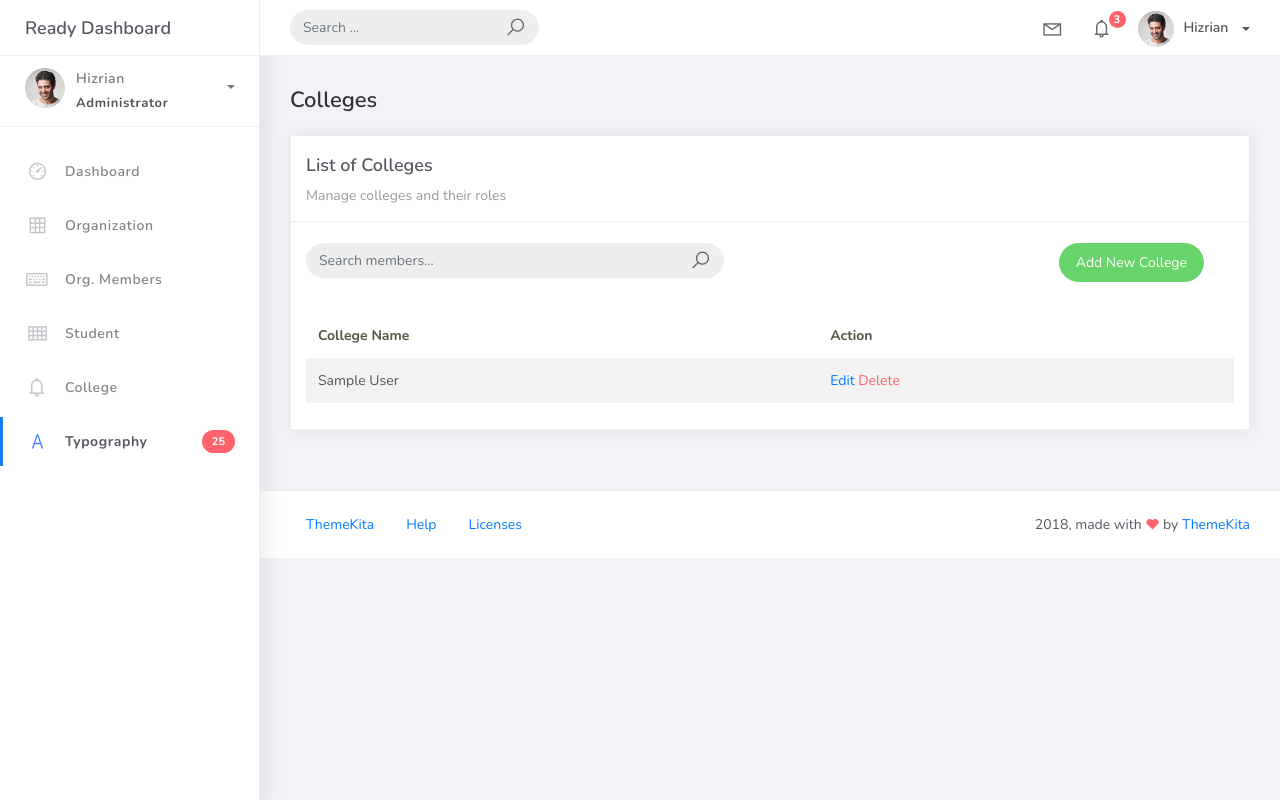
After one commit to Irigitigit/PSUSphereFinal, a Django app: page /college_list in a window 1280 px wide. The commit adds this page. Run offline with Django 5.2, Linux system fonts and the light colour scheme; tables that the repository leaves empty hold one stand-in row (values such as "Sample post"); some libraries are stand-ins or nearby versions.

Commit message:
added college page with CRUD function

```diff
--- a/PSUSphereproject/projectsite/urls.py
+++ b/PSUSphereproject/projectsite/urls.py
@@ -23,6 +23,12 @@ urlpatterns = [
     path ("admin/", admin.site.urls),
     path('', views.HomePageView.as_view(), name='home'),
 
+    # College URLs
+    path('college_list', views.CollegeList.as_view(), name='college_list'),
+    path('college_list/add', views.CollegeCreateView.as_view(), name='college-add'),
+    path('college_list/<pk>',views.CollegeUpdateView.as_view(), name='college-update'),
+    path('college_list/<pk>/delete', views.CollegeDeleteView.as_view(), name='college-delete'),
+
     # Student URLs
     path('student_list', views.StudentList.as_view(), name='student_list'),
     path('student_list/add', views.StudentCreateView.as_view(), name='student-add'),
--- a/PSUSphereproject/studentorg/views.py
+++ b/PSUSphereproject/studentorg/views.py
@@ -1,8 +1,8 @@
 from django.shortcuts import render
 from django.views.generic.list import ListView
 from django.views.generic.edit import CreateView, UpdateView, DeleteView
-from studentorg.models import Organization, OrgMember, Student
-from studentorg.forms import OrganizationForm, OrgMemberForm, StudentForm
+from studentorg.models import College, Organization, OrgMember, Student
+from studentorg.forms import CollegeForm, OrganizationForm, OrgMemberForm, StudentForm
 from django.urls import reverse_lazy
 
 class HomePageView (ListView) :
@@ -10,6 +10,31 @@ class HomePageView (ListView) :
     context_object_name = 'home'
     template_name = "home.html"
 
+
+# College Views
+
+class CollegeList (ListView) :
+    model = College
+    context_object_name = 'college'
+    template_name = 'college_list.html'
+    paginate_by = 5
+
+class CollegeCreateView(CreateView):
+    model = College
+    form_class = CollegeForm
+    template_name = 'college_form.html'
+    success_url = reverse_lazy('college_list')
+
+class CollegeUpdateView(UpdateView):
+    model = College
+    form_class = CollegeForm
+    template_name = 'college_form.html'
+    success_url = reverse_lazy('college_list')
+
+class CollegeDeleteView(DeleteView):
+    model = College
+    template_name = 'college_del.html'
+    success_url = reverse_lazy('college_list')
 
 
 # Student Views
--- a/PSUSphereproject/templates/base.html
+++ b/PSUSphereproject/templates/base.html
@@ -192,7 +192,7 @@
 							</a>
 						</li>
 						<li class="nav-item">
-							<a href="notifications.html">
+							<a href="{% url 'college_list' %}">
 								<i class="la la-bell"></i>
 								<p>College</p>
 							</a>
--- /dev/null
+++ b/PSUSphereproject/templates/college_list.html
@@ -0,0 +1,68 @@
+{% extends 'base.html' %}
+{% load static %}
+{% block content %}
+<div class="content">
+    <div class="container-fluid">
+        <h4 class="page-title">Colleges</h4>
+        <div class="row">
+            <div class="col-md-12">
+                <div class="card">
+                    <div class="card-header">
+                        <div class="card-title">List of Colleges</div>
+                        <div class="card-category">Manage colleges and their roles</div>
+                    </div>
+                    <br />
+                    <div class="col-md-12 row">
+                        <div class="col-md-6">
+                            <form class="navbar-left navbar-form nav-search mr-md-3" action="">
+                                <div class="input-group">
+                                    <input type="text" placeholder="Search members..." class="form-control" />
+                                    <div class="input-group-append">
+                                        <span class="input-group-text">
+                                            <i class="la la-search search-icon"></i>
+                                        </span>
+                                    </div>
+                                </div>
+                            </form>
+                        </div>
+                        <div class="col-md-6">
+                            <div class="pull-right">
+                                <a href="{% url 'college-add' %}" class="btn btn-success btn-rounded">Add New College</a>
+                            </div>
+                        </div>
+                    </div>
+                    <div class="card-body">
+                        <table class="table table-striped mt-3">
+                            <thead>
+                                <tr>
+                                    <th scope="col">College Name</th>
+                                    <th scope="col">Action</th>
+                                </tr>
+                            </thead>
+                            <tbody>
+                                {% for object in object_list %}
+                                <tr>
+                                    <td>{{ object.college_name }}</td>
+                                    <td>
+                                        <a href="{% url 'college-update' object.id %}">Edit</a>
+                                        <a href="{% url 'college-delete' object.id %}" class="text-danger">Delete</a>
+                                    </td>
+                                </tr>
+                                {% empty %}
+                                <tr>
+                                    <td colspan="5" style="text-align: center">
+                                        <p class="text-sm font-weight-bold mb-0">No College Found</p>
+                                    </td>
+                                </tr>
+                                {% endfor %}
+                            </tbody>
+                        </table>
+
+                        {% include 'includes/pagination.html' %}
+                    </div>
+                </div>
+            </div>
+        </div>
+    </div>
+</div>
+{% endblock %}
```
Also changed, not shown: PSUSphereproject/studentorg/forms.py (+6 -1 lines), PSUSphereproject/templates/college_del.html (added, +38 -0 lines), PSUSphereproject/templates/college_form.html (added, +38 -0 lines).
